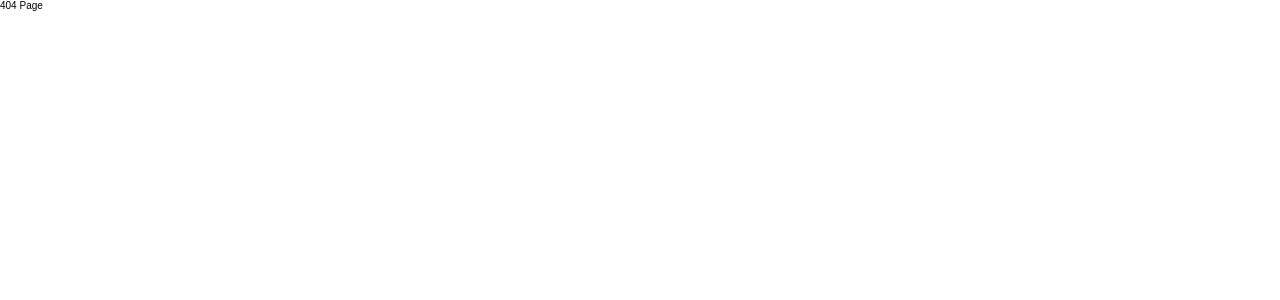
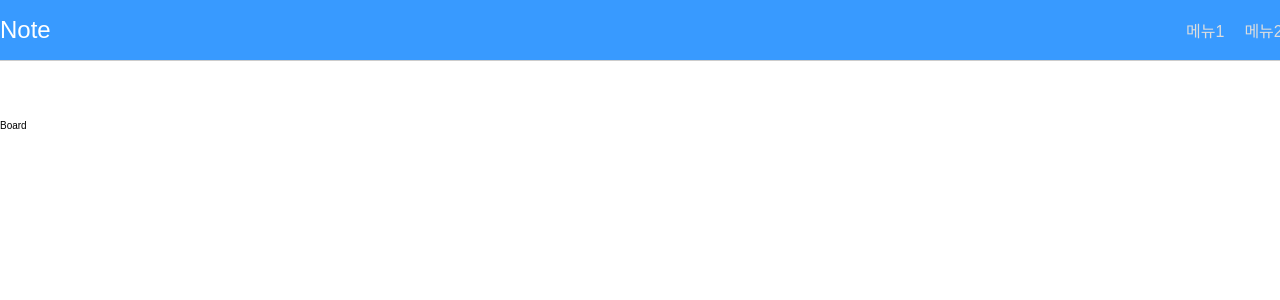
Before and after one commit to EsRun/fishingnote, a React (Create React App) app: page /board in a window 1280 px wide. Before the commit this address led to /error. Shown: the top 300 px of the page. Built offline with nearby package versions, Linux system fonts and the light colour scheme; a web font is replaced by a local one.

Commit message:
add : board page

```diff
--- a/src/App.js
+++ b/src/App.js
@@ -1,6 +1,6 @@
 import { useEffect } from "react";
 import { Routes, Route, Navigate } from "react-router-dom";
-import { Main, Land, Info, Error } from "./pages/";
+import { Main, Land, Info, Board, Error } from "./pages/";
 import Layout from "./layout/Layout";
 import GlobalStyle from "./resources/css/GlobalStyle";
 
@@ -17,6 +17,7 @@ function App() {
           <Route path="/" element={<Main />}></Route>
           <Route path="info" element={<Info />}></Route>
           <Route path="land" element={<Land />}></Route>
+          <Route path="board" element={<Board />}></Route>
         </Route>
         <Route path="/error" element={<Error />}></Route>
         <Route path="/*" element={<Navigate to="/error" replace />} />
--- a/src/layout/Header.jsx
+++ b/src/layout/Header.jsx
@@ -42,7 +42,7 @@ export default function Header() {
               </Li>
               <Li>
                 <NavLink
-                  to="/articles/3"
+                  to="/board"
                   style={({ isActive }) => (isActive ? activeStyle : undefined)}
                 >
                   메뉴3
--- /dev/null
+++ b/src/pages/Board.jsx
@@ -0,0 +1,5 @@
+import React from "react";
+
+export default function Board() {
+  return <div>Board</div>;
+}
--- a/src/pages/index.js
+++ b/src/pages/index.js
@@ -6,3 +6,4 @@ export { default as Error } from "./Error";
 export { default as Boat } from "./Boat";
 export { default as Land } from "./Land";
 export { default as Info } from "./Info";
+export { default as Board } from "./Board";
```
